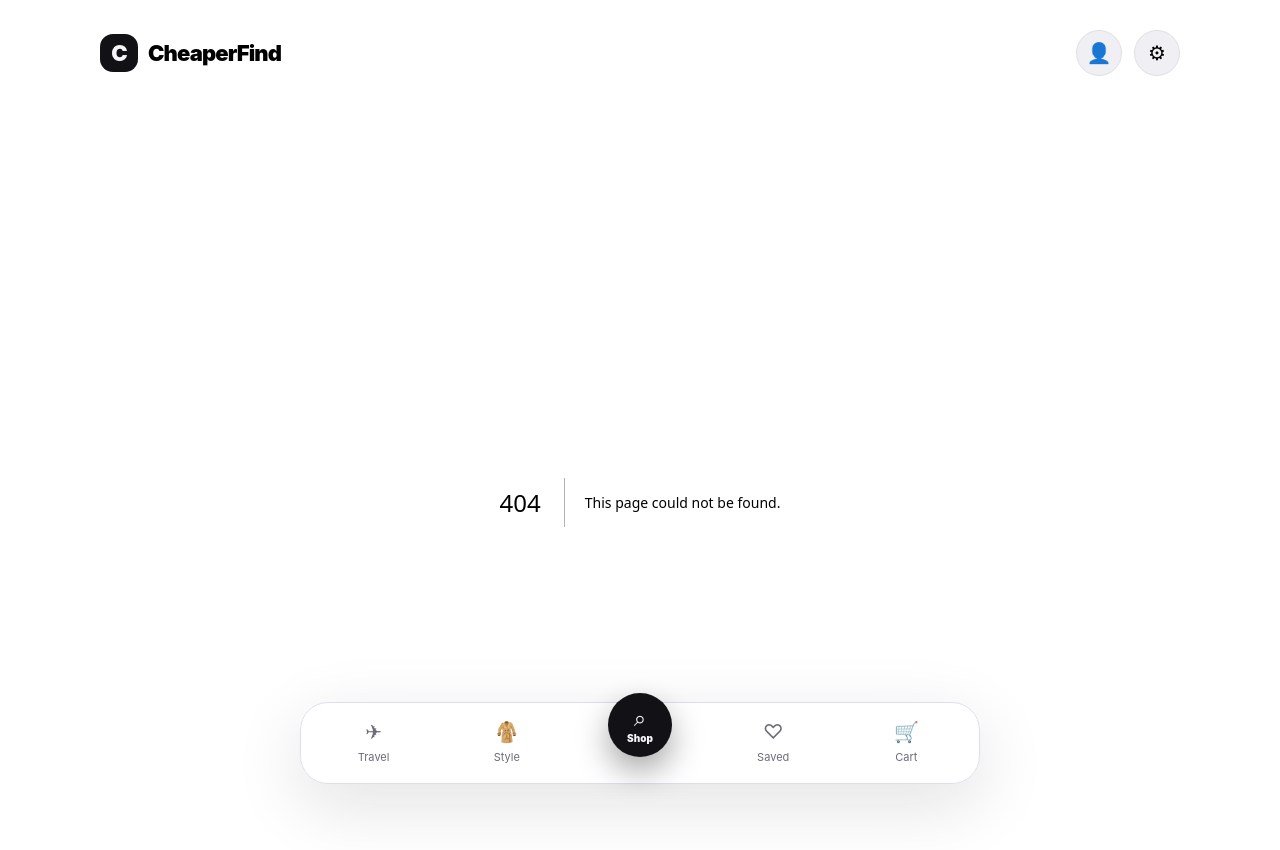
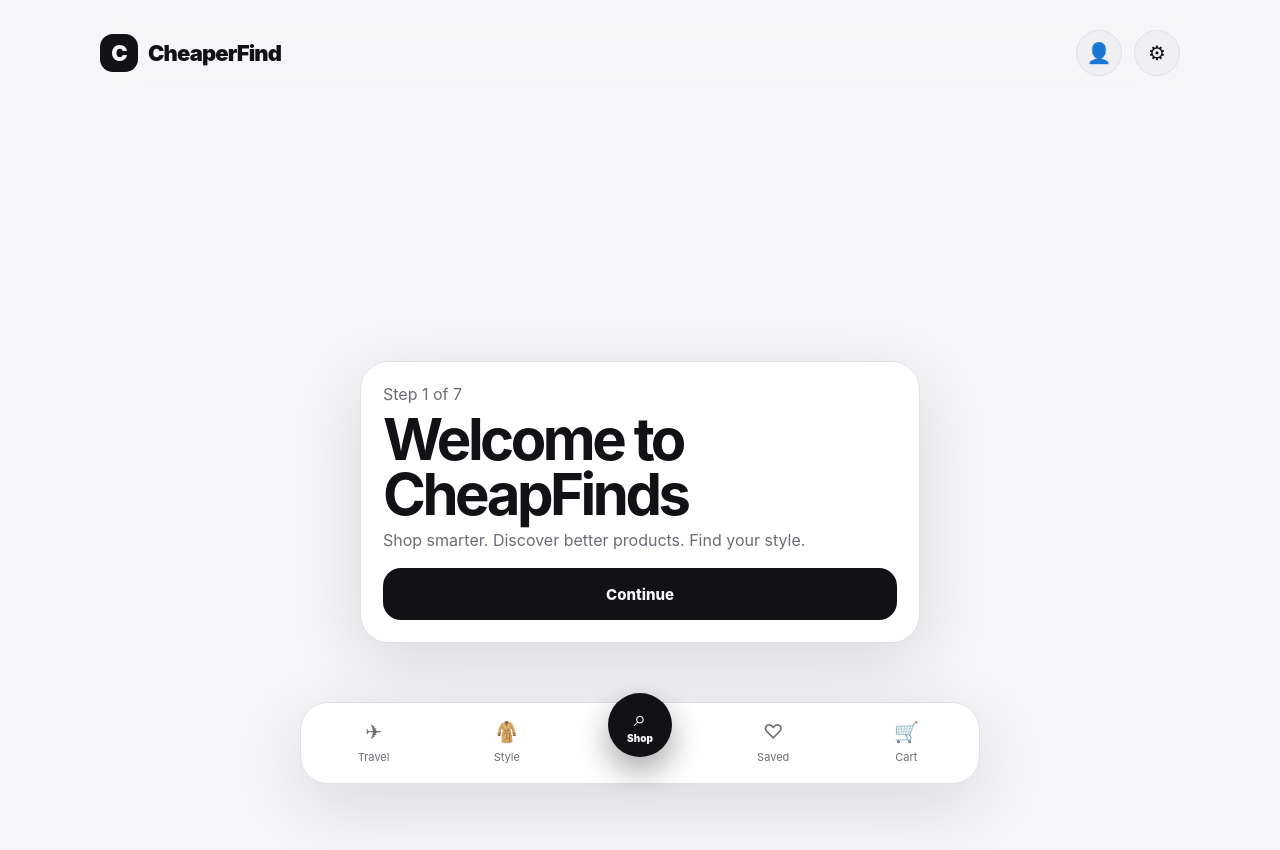
Before and after one commit to Jakelevin999/ccheapest-app-ver-3-, a Next.js app: page /onboarding in a window 1280 px wide. Before the commit this address had no page. Shown: the top 850 px of the page. Built offline with nearby package versions, Linux system fonts and the light colour scheme.

Commit message:
Add onboarding flow UI scaffold

```diff
--- /dev/null
+++ b/app/onboarding/page.tsx
@@ -0,0 +1,136 @@
+'use client'
+
+import { useState } from 'react'
+
+const slides = [
+  {
+    title: 'Welcome to CheapFinds',
+    subtitle: 'Shop smarter. Discover better products. Find your style.',
+    type: 'welcome'
+  },
+  {
+    title: 'Create your account',
+    subtitle: 'Save your style, favorites, and shopping preferences.',
+    type: 'signup'
+  },
+  {
+    title: 'Add a profile photo',
+    subtitle: 'Make your profile feel personal.',
+    type: 'photo'
+  },
+  {
+    title: 'Choose your style',
+    subtitle: 'This helps personalize your recommendations.',
+    type: 'gender'
+  },
+  {
+    title: 'Choose your spending style',
+    subtitle: 'Your shopping experience adapts to your budget.',
+    type: 'spending'
+  },
+  {
+    title: 'Select style interests',
+    subtitle: 'Choose aesthetics you actually wear.',
+    type: 'styles'
+  },
+  {
+    title: 'You are all set',
+    subtitle: 'Start discovering products tailored to you.',
+    type: 'done'
+  }
+]
+
+const styles = ['Streetwear','Minimal','Luxury','Vintage','Techwear','Athleisure','Scandinavian','Y2K','Business Casual','Summer Linen','Designer','Neutral Tones']
+
+export default function OnboardingPage() {
+  const [step, setStep] = useState(0)
+  const slide = slides[step]
+  const [selectedStyles, setSelectedStyles] = useState<string[]>([])
+  const [spending, setSpending] = useState('Standard')
+  const [gender, setGender] = useState('Mens')
+
+  function next(){
+    if(step < slides.length - 1) setStep(step + 1)
+  }
+
+  function toggleStyle(style:string){
+    setSelectedStyles(current => current.includes(style)
+      ? current.filter(x => x !== style)
+      : [...current, style]
+    )
+  }
+
+  return (
+    <div className='styleCenter' style={{minHeight:'100vh',padding:'24px'}}>
+      <div className='card' style={{maxWidth:560,width:'100%',display:'grid',gap:18}}>
+        <div style={{display:'grid',gap:8}}>
+          <div className='muted'>Step {step + 1} of {slides.length}</div>
+          <h1 style={{fontSize:'clamp(36px,6vw,58px)',lineHeight:.95,margin:0}}>{slide.title}</h1>
+          <p className='muted' style={{fontSize:16}}>{slide.subtitle}</p>
+        </div>
+
+        {slide.type === 'signup' && (
+          <div style={{display:'grid',gap:12}}>
+            <input className='input' placeholder='Full name' />
+            <input className='input' placeholder='Email address' />
+            <input className='input' placeholder='Phone number' />
+            <input className='input' type='password' placeholder='Password' />
+          </div>
+        )}
+
+        {slide.type === 'photo' && (
+          <label className='cleanProfileUpload' style={{width:140,height:140,margin:'0 auto'}}>
+            👤
+            <input type='file' accept='image/*' />
+          </label>
+        )}
+
+        {slide.type === 'gender' && (
+          <div className='settingsButtonGrid'>
+            {['Mens','Womens','Unisex'].map(item => (
+              <button
+                key={item}
+                className={gender === item ? 'tierButton active' : 'tierButton'}
+                onClick={() => setGender(item)}
+              >
+                {item}
+              </button>
+            ))}
+          </div>
+        )}
+
+        {slide.type === 'spending' && (
+          <div className='settingsButtonGrid'>
+            {['Saver','Standard','Baller'].map(item => (
+              <button
+                key={item}
+                className={spending === item ? 'tierButton active' : 'tierButton'}
+                onClick={() => setSpending(item)}
+              >
+                {item}
+              </button>
+            ))}
+          </div>
+        )}
+
+        {slide.type === 'styles' && (
+          <div className='filterRow'>
+            {styles.map(style => (
+              <button
+                key={style}
+                className={selectedStyles.includes(style) ? 'filter active' : 'filter'}
+                onClick={() => toggleStyle(style)}
+              >
+                {style}
+              </button>
+            ))}
+          </div>
+        )}
+
+        <button className='button' onClick={next}>
+          {step === slides.length - 1 ? 'Start Shopping' : 'Continue'}
+        </button>
+      </div>
+    </div>
+  )
+}
```
